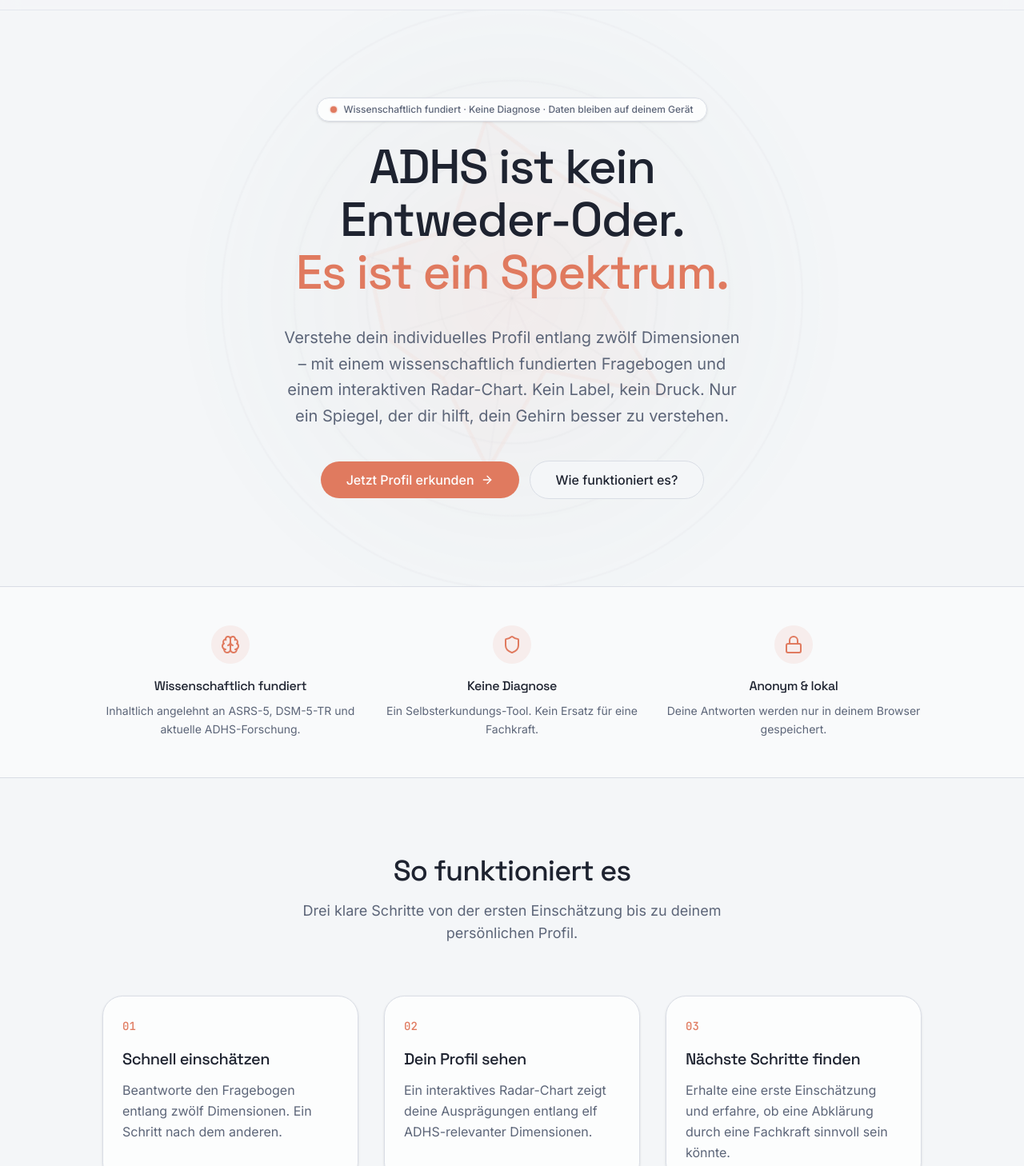
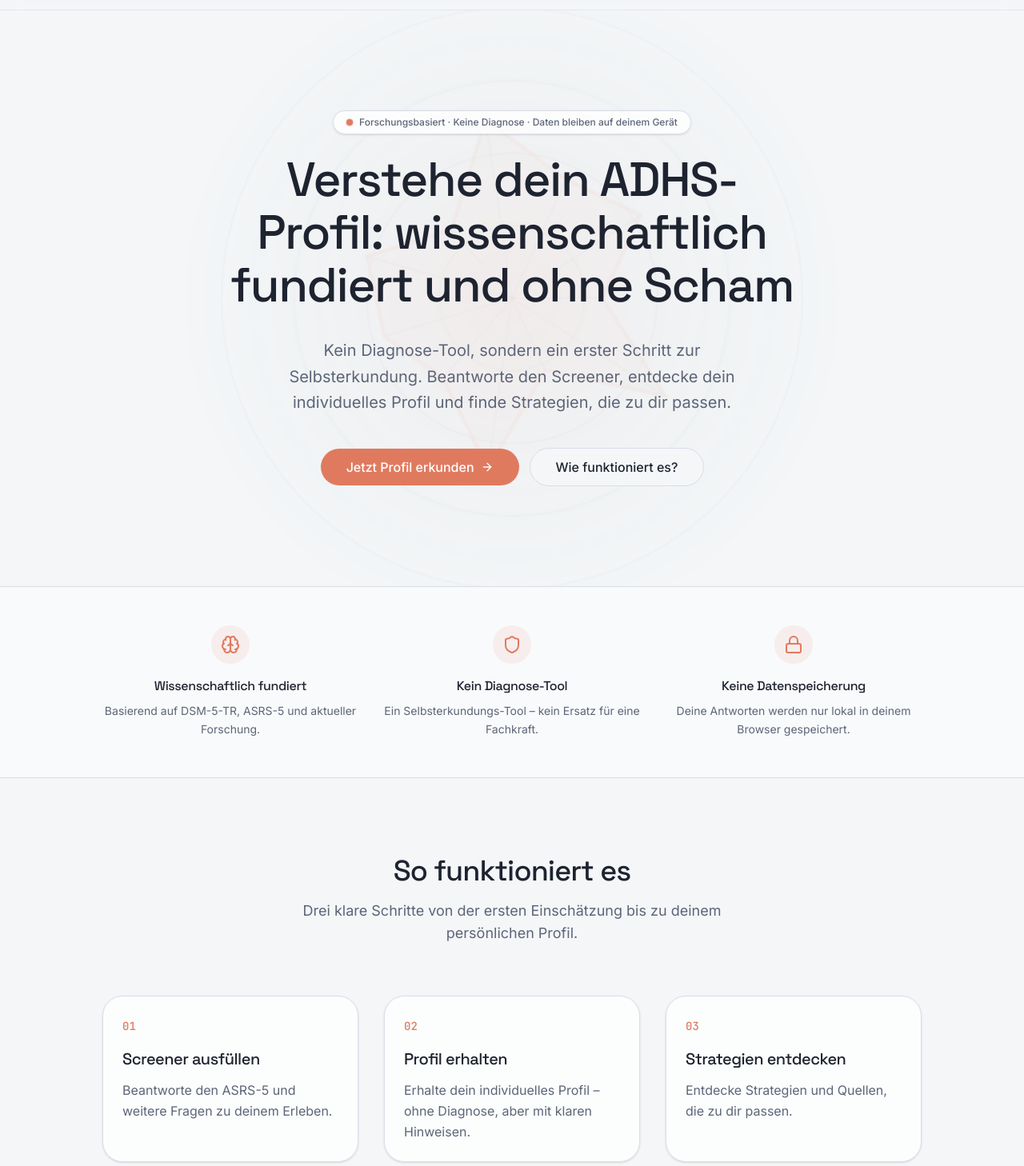
Before and after one commit to realM1lF/add, a Next.js app: page / in a window 1280 px wide. Shown: the part 52-1510 px from the top of the page at 80% size. Built offline with nearby package versions, Linux system fonts and the light colour scheme.

Commit message:
feat(content): align hero, how-it-works, trust and cta copy

```diff
--- a/app/sections/Cta.tsx
+++ b/app/sections/Cta.tsx
@@ -10,8 +10,8 @@ export function Cta() {
           Fange mit einem Schritt an
         </h2>
         <p className="mx-auto mt-4 max-w-xl text-lg text-background/80">
-          Starte den Screener und beantworte 68 Fragen entlang zwölf Dimensionen.
-          Danach siehst du dein vollständiges Radar-Chart.
+          Starte den Screener, beantworte die Fragen und erhalte dein
+          individuelles Profil mit passenden Strategien.
         </p>
         <Button
           asChild
--- a/app/sections/Hero.tsx
+++ b/app/sections/Hero.tsx
@@ -14,20 +14,17 @@ export function Hero() {
             <span className="absolute inline-flex h-full w-full animate-ping rounded-full bg-primary opacity-40" />
             <span className="relative inline-flex size-2 rounded-full bg-primary" />
           </span>
-          Wissenschaftlich fundiert · Keine Diagnose · Daten bleiben auf deinem Gerät
+          Forschungsbasiert · Keine Diagnose · Daten bleiben auf deinem Gerät
         </p>
 
         <h1 className="text-balance text-4xl font-medium leading-[1.1] tracking-tight text-foreground sm:text-5xl md:text-6xl">
-          ADHS ist kein Entweder-Oder.
-          <br />
-          <span className="text-primary">Es ist ein Spektrum.</span>
+          Verstehe dein ADHS-Profil: wissenschaftlich fundiert und ohne Scham
         </h1>
 
         <p className="mx-auto mt-8 max-w-2xl text-balance text-lg leading-relaxed text-muted-foreground sm:text-xl">
-          Verstehe dein individuelles Profil entlang zwölf Dimensionen – mit einem
-          wissenschaftlich fundierten Fragebogen und einem interaktiven
-          Radar-Chart. Kein Label, kein Druck. Nur ein Spiegel, der dir hilft,
-          dein Gehirn besser zu verstehen.
+          Kein Diagnose-Tool, sondern ein erster Schritt zur Selbsterkundung.
+          Beantworte den Screener, entdecke dein individuelles Profil und finde
+          Strategien, die zu dir passen.
         </p>
 
         <div className="mt-10 flex flex-col items-center justify-center gap-3 sm:flex-row">
--- a/app/sections/HowItWorks.tsx
+++ b/app/sections/HowItWorks.tsx
@@ -1,21 +1,21 @@
 const steps = [
   {
     number: "01",
-    title: "Schnell einschätzen",
+    title: "Screener ausfüllen",
     description:
-      "Beantworte den Fragebogen entlang zwölf Dimensionen. Ein Schritt nach dem anderen.",
+      "Beantworte den ASRS-5 und weitere Fragen zu deinem Erleben.",
   },
   {
     number: "02",
-    title: "Dein Profil sehen",
+    title: "Profil erhalten",
     description:
-      "Ein interaktives Radar-Chart zeigt deine Ausprägungen entlang elf ADHS-relevanter Dimensionen.",
+      "Erhalte dein individuelles Profil – ohne Diagnose, aber mit klaren Hinweisen.",
   },
   {
     number: "03",
-    title: "Nächste Schritte finden",
+    title: "Strategien entdecken",
     description:
-      "Erhalte eine erste Einschätzung und erfahre, ob eine Abklärung durch eine Fachkraft sinnvoll sein könnte.",
+      "Entdecke Strategien und Quellen, die zu dir passen.",
   },
 ];
 
--- a/app/sections/Trust.tsx
+++ b/app/sections/Trust.tsx
@@ -4,17 +4,17 @@ const items = [
   {
     icon: Brain,
     title: "Wissenschaftlich fundiert",
-    description: "Inhaltlich angelehnt an ASRS-5, DSM-5-TR und aktuelle ADHS-Forschung.",
+    description: "Basierend auf DSM-5-TR, ASRS-5 und aktueller Forschung.",
   },
   {
     icon: Shield,
-    title: "Keine Diagnose",
-    description: "Ein Selbsterkundungs-Tool. Kein Ersatz für eine Fachkraft.",
+    title: "Kein Diagnose-Tool",
+    description: "Ein Selbsterkundungs-Tool – kein Ersatz für eine Fachkraft.",
   },
   {
     icon: Lock,
-    title: "Anonym & lokal",
-    description: "Deine Antworten werden nur in deinem Browser gespeichert.",
+    title: "Keine Datenspeicherung",
+    description: "Deine Antworten werden nur lokal in deinem Browser gespeichert.",
   },
 ];
 
```
